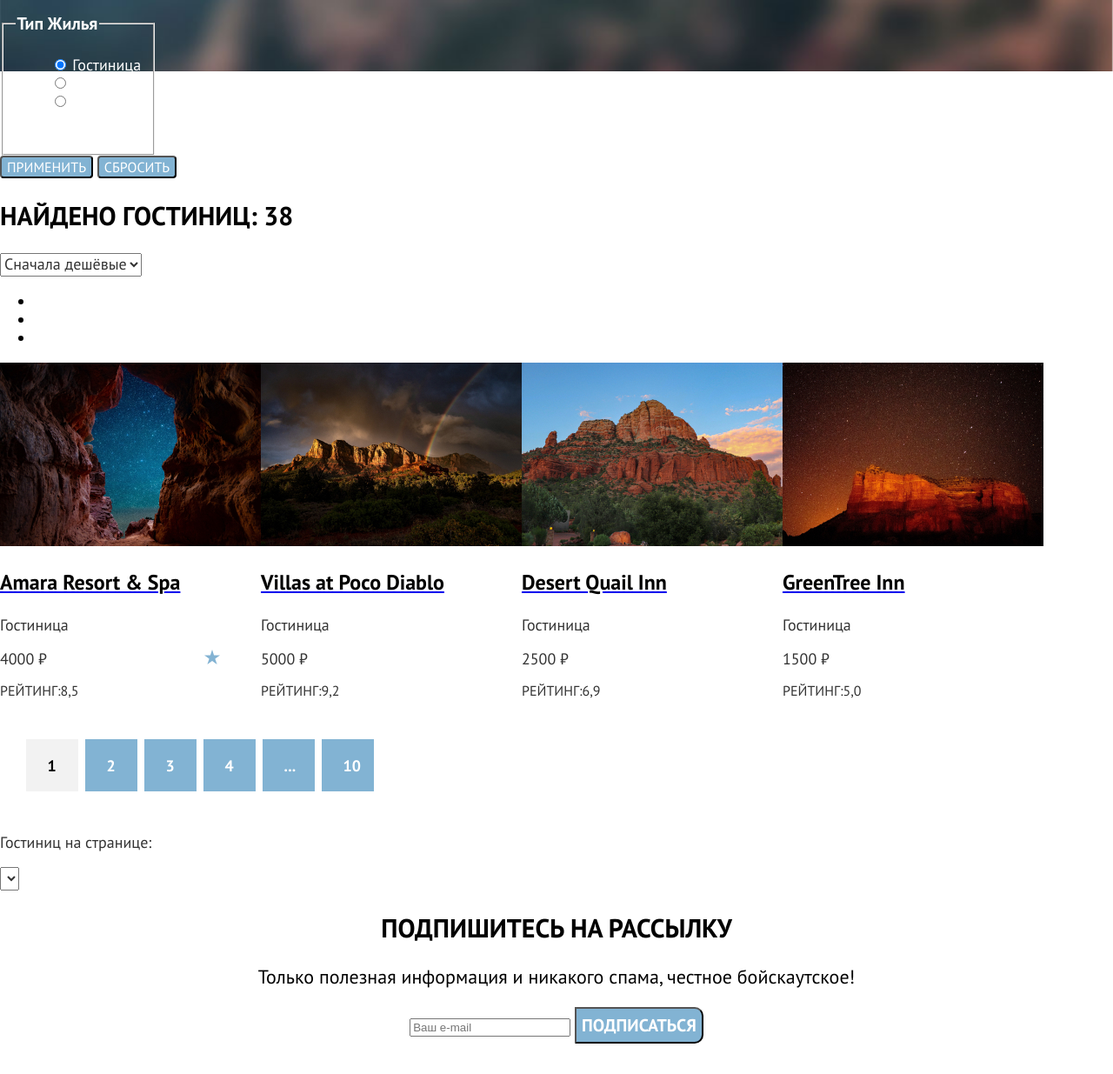
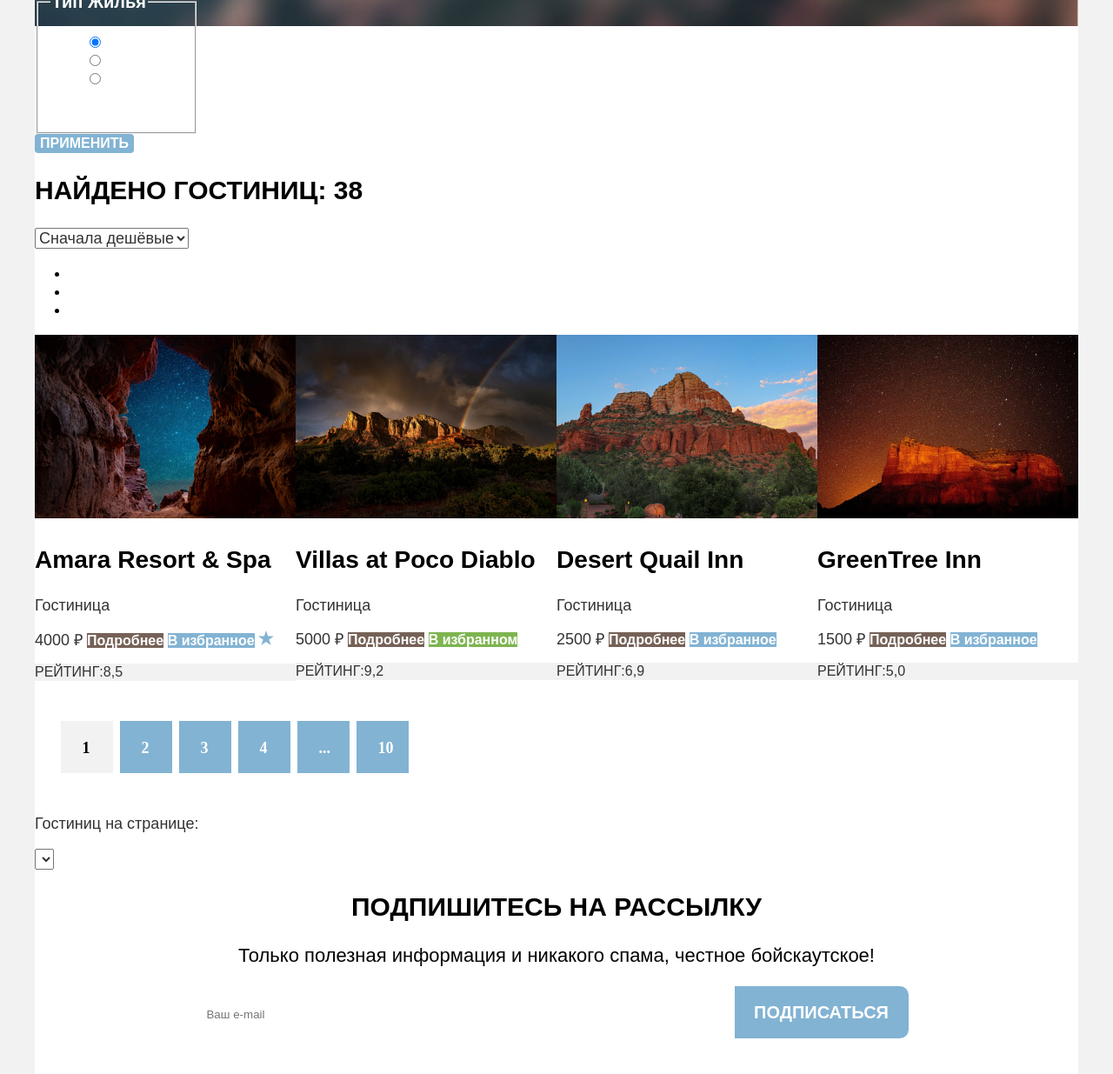
Before and after one commit to htmlacademy-htmlcss/2044267-sedona-34, a plain HTML site: page catalog.html in a window 1280 px wide. Shown: the part 554-1789 px from the top of the page at 87% size. Drawn offline with Linux system fonts and the light colour scheme.

Commit message:
grid/styles

```diff
--- a/catalog.html
+++ b/catalog.html
@@ -7,6 +7,7 @@
     <link rel="stylesheet" href="styles/styles.css" />
   </head>
   <body>
+      <div class="content">
           <header class="page-header">
               <div class="header-logo">
                   <a href="#" class="header-logo">
@@ -34,7 +35,7 @@
                         <a class="nav__link" href="#"></a>
                     </li>
                     <li>
-                <a class="nav__link" href="#">Хочу сюда!</a>
+                        <a class="nav__link__want" href="#">Хочу сюда!</a>
                     </li>
                 </ul>
             </header>
@@ -119,7 +120,7 @@
                             </li>
                         </ul>
                     </fieldset>
-            <button class="button" type="button">Применить</button>
+                    <button class="button-apply" type="button">Применить</button>
                     <button class="button" type="button">Сбросить</button>
                     <section class="catalog">
                         <h2 class="catalog-search">Найдено гостиниц: 38</h2>
@@ -153,7 +154,7 @@
                                 </a>
                                 <p class="catalog-card-place">Гостиница</p>
                                 <b class="catalog-card-price">4000 ₽</b>
-                        <a class="catalog-card-button-button" href="#">Подробнее</a>
+                                <a class="catalog-card-button-button-more" href="#">Подробнее</a>
                                 <a class="catalog-card-button-button" href="#">В избранное</a>
                                 <img class="catalog-card-star" src="/images/star.svg">
                                 <p class="catalog-card-rating">РЕЙТИНГ:8,5</p>
@@ -167,8 +168,8 @@
                                 </a>
                                 <p class="catalog-card-place">Гостиница</p>
                                 <b class="catalog-card-price">5000 ₽</b>
-                        <a class="catalog-card-button-button" href="#">Подробнее</a>
-                        <a class="catalog-card-button-button" href="#">В избранное</a>
+                                <a class="catalog-card-button-button-more" href="#">Подробнее</a>
+                                <a class="catalog-card-button-button-favourite" href="#">В избранном</a>
                                 <img class="catalog-card-star">
                                 <p class="catalog-card-rating">РЕЙТИНГ:9,2</p>
                             </li>
@@ -181,7 +182,7 @@
                                 </a>
                                 <p class="catalog-card-place">Гостиница</p>
                                 <b class="catalog-card-price">2500 ₽</b>
-                        <a class="catalog-card-button-button" href="#">Подробнее</a>
+                                <a class="catalog-card-button-button-more" href="#">Подробнее</a>
                                 <a class="catalog-card-button-button" href="#">В избранное</a>
                                 <img class="catalog-card-star">
                                 <p class="catalog-card-rating">РЕЙТИНГ:6,9</p>
@@ -195,7 +196,7 @@
                                 </a>
                                 <p class="catalog-card-place">Гостиница</p>
                                 <b class="catalog-card-price">1500 ₽</b>
-                        <a class="catalog-card-button-button" href="#">Подробнее</a>
+                                <a class="catalog-card-button-button-more" href="#">Подробнее</a>
                                 <a class="catalog-card-button-button" href="#">В избранное</a>
                                 <img class="catalog-card-star">
                                 <p class="catalog-card-rating">РЕЙТИНГ:5,0</p>
@@ -272,5 +273,6 @@
                             </a>
                         </div>
                     </footer>
+                </div>
             </body>
             </html>
--- a/styles/styles.css
+++ b/styles/styles.css
@@ -1,5 +1,5 @@
 @font-face {
-  font-family: "PT Sans";
+  font-family: "PT Sans", sans-serif;
   font-style: normal;
   font-weight: 400;
   src: url("../fonts/ptsans-400.woff2") format("woff2");
@@ -7,7 +7,7 @@
 }
 
 @font-face {
-  font-family: "PT Sans";
+  font-family: "PT Sans", sans-serif;
   font-style: normal;
   font-weight: 700;
   src: url("../fonts/ptsans-700.woff2") format("woff2");
@@ -18,6 +18,13 @@ html {
   height: 100%;
 }
 
+.content {
+  width: 1200px;
+  color: #ffffff;
+  margin-left: auto;
+  margin-right: auto;
+}
+
 body {
   margin: 0;
   display: flex;
@@ -26,7 +33,7 @@ body {
   font-size: 18px;
   line-height: 21px;
   color: #242424;
-  background-color: #e5e5e5;
+  background-color: #f2f2f2;
 }
 
 .visually-hidden {
@@ -82,6 +89,18 @@ body {
   text-transform: capitalize;
 }
 
+.nav__link__want {
+  font-family: "PT Sans", sans-serif;
+  font-style: normal;
+  font-weight: 700;
+  font-size: 16px;
+  line-height: 20px;
+  text-align: center;
+  text-decoration: none;
+  color: #ffffff;
+  background-color: #756157;
+}
+
 .navigation-list.user-menu {
   display: flex;
   flex-wrap: wrap;
@@ -128,7 +147,7 @@ body {
 } */
 
 .main {
-  font-family: "PT Sans";
+  font-family: "PT Sans", sans-serif;
   background-color: #ffffff;
   background-image: url("../images/background-main.png");
   background-repeat: no-repeat;
@@ -136,7 +155,7 @@ body {
 }
 
 .main-title {
-  font-family: "PT Sans";
+  font-family: "PT Sans", sans-serif;
   font-style: normal;
   font-weight: 700;
   font-size: 30px;
@@ -147,7 +166,7 @@ body {
 }
 
 .main-description {
-  font-family: "PT Sans";
+  font-family: "PT Sans", sans-serif;
   font-style: normal;
   font-weight: 400;
   font-size: 22px;
@@ -188,7 +207,7 @@ body {
 .advantages-description-short {
   display: flex;
   justify-content: space-between;
-  font-family: "PT Sans";
+  font-family: "PT Sans", sans-serif;
   font-weight: 400;
   font-size: 18px;
   line-height: 21px;
@@ -200,7 +219,7 @@ body {
 .advantages-description {
   display: flex;
   justify-content: space-between;
-  font-family: "PT Sans";
+  font-family: "PT Sans", sans-serif;
   font-style: normal;
   font-weight: 400;
   font-size: 18px;
@@ -250,7 +269,7 @@ body {
 .advantages-card-title {
   margin-top: 182px;
   margin-bottom: 30px;
-  font-family: "PT Sans";
+  font-family: "PT Sans", sans-serif;
   font-style: normal;
   font-weight: 700;
   font-size: 24px;
@@ -263,7 +282,7 @@ body {
 .advantages-card-description-short {
   margin-top: 30px;
   margin-bottom: 30px;
-  font-family: "PT Sans";
+  font-family: "PT Sans", sans-serif;
   font-style: normal;
   font-weight: 400;
   font-size: 18px;
@@ -274,7 +293,7 @@ body {
 
 .advantages-card-description {
   margin-top: 30px;
-  font-family: "PT Sans";
+  font-family: "PT Sans", sans-serif;
   font-style: normal;
   font-weight: 400;
   font-size: 18px;
@@ -312,7 +331,7 @@ body {
 }
 
 .interesting-title {
-  font-family: "PT Sans";
+  font-family: "PT Sans", sans-serif;
   font-style: normal;
   font-weight: 700;
   font-size: 30px;
@@ -324,7 +343,7 @@ body {
 }
 
 .interesting-description {
-  font-family: "PT Sans";
+  font-family: "PT Sans", sans-serif;
   font-style: normal;
   font-weight: 400;
   font-size: 22px;
@@ -335,7 +354,7 @@ body {
 }
 
 .interesting-link {
-  font-family: "PT Sans";
+  font-family: "PT Sans", sans-serif;
   font-style: normal;
   font-weight: 700;
   font-size: 20px;
@@ -349,7 +368,7 @@ body {
 }
 
 .newsletter {
-  font-family: "PT Sans";
+  font-family: "PT Sans", sans-serif;
   color: #ffffff;
   background-color: #82b3d3;
   text-align: center;
@@ -359,7 +378,7 @@ body {
 }
 
 .newsletter-title {
-  font-family: "PT Sans";
+  font-family: "PT Sans", sans-serif;
   font-style: normal;
   font-weight: 700;
   font-size: 30px;
@@ -369,7 +388,7 @@ body {
 }
 
 .newsletter-description {
-  font-family: "PT Sans";
+  font-family: "PT Sans", sans-serif;
   font-style: normal;
   font-weight: 400;
   font-size: 22px;
@@ -378,26 +397,39 @@ body {
   color: #ffffff;
 }
 
+.field {
+  width: 600px;
+  height: 60px;
+  color: #000000;
+  border-radius: 10px 0px 0px 10px;
+  border: none;
+}
+
 .placeholder {
-  font-family: "PT Sans";
+  font-family: "PT Sans", sans-serif;
   font-style: normal;
   font-weight: 400;
   font-size: 18px;
   line-height: 21px;
   color: #000000;
+  background-color: #f2f2f2;
 }
 
 .button-newsletter-button {
-  font-family: "PT Sans";
-  font-style: normal;
+  font-family: "PT Sans", sans-serif;
+  font-style: bold;
   font-weight: 700;
   font-size: 20px;
   line-height: 36px;
   text-align: center;
   text-transform: uppercase;
+  border: none;
+  border-color: #82b3d3;
   color: #ffffff;
   background-color: #82b3d3;
   border-radius: 0px 10px 10px 0px;
+  width: 200px;
+  height: 60px;
 }
 
 .footer {
@@ -416,10 +448,8 @@ body {
 }
 
 .footer-contacts {
-  font-family: "PT Sans Narrow", sans-serif;
+  font-family: "PT Sans", sans-serif;
   font-size: 40px;
-  line-height: 40px;
-  font-weight: bold;
   text-align: center;
   color: #000000;
   background-color: #ffffff;
@@ -488,7 +518,7 @@ body {
 }
 
 span {
-  font-family: "PT Sans";
+  font-family: "PT Sans", sans-serif;
   font-style: normal;
   font-weight: 400;
   font-size: 16px;
@@ -521,7 +551,7 @@ span {
 }
 
 .catalog-filter-title {
-  font-family: "PT Sans";
+  font-family: "PT Sans", sans-serif;
   font-style: normal;
   font-weight: 700;
   font-size: 20px;
@@ -530,7 +560,7 @@ span {
 }
 
 .control {
-  font-family: "PT Sans";
+  font-family: "PT Sans", sans-serif;
   font-style: normal;
   font-weight: 400;
   font-size: 18px;
@@ -539,7 +569,7 @@ span {
 }
 
 .control-input {
-  font-family: "PT Sans";
+  font-family: "PT Sans", sans-serif;
   font-style: normal;
   font-weight: 400;
   font-size: 18px;
@@ -547,8 +577,18 @@ span {
   color: #ffffff;
 }
 
-.button {
-  font-family: "PT Sans";
+.catalog-search {
+  font-family: "PT Sans", sans-serif;
+  font-style: normal;
+  font-weight: 700;
+  font-size: 30px;
+  line-height: 36px;
+  text-transform: uppercase;
+  color: #000000;
+}
+
+.button-apply {
+  font-family: "PT Sans", sans-serif;
   font-style: normal;
   font-weight: 700;
   font-size: 16px;
@@ -558,30 +598,22 @@ span {
   color: #ffffff;
   background: #82b3d3;
   border-radius: 4px;
+  border: none;
 }
 
 .button {
-  font-family: "PT Sans";
-  font-style: normal;
+  font-family: "PT Sans", sans-serif;
   font-weight: 400;
   font-size: 16px;
   line-height: 20px;
   text-align: center;
   color: #ffffff;
-}
-
-.catalog-search {
-  font-family: "PT Sans";
-  font-style: normal;
-  font-weight: 700;
-  font-size: 30px;
-  line-height: 36px;
-  text-transform: uppercase;
-  color: #000000;
+  border: none;
+  background-color: #ffffff;
 }
 
 .select-control {
-  font-family: "PT Sans";
+  font-family: "PT Sans", sans-serif;
   font-style: normal;
   font-weight: 400;
   font-size: 18px;
@@ -595,8 +627,9 @@ span {
   padding: 0;
 }
 
-.catalog-title {
-  font-family: "PT Sans";
+.catalog-title-link {
+  font-family: "PT Sans", sans-serif;
+  text-decoration: none;
   font-style: normal;
   font-weight: 700;
   font-size: 24px;
@@ -605,7 +638,7 @@ span {
 }
 
 .catalog-card-place {
-  font-family: "PT Sans";
+  font-family: "PT Sans", sans-serif;
   font-style: normal;
   font-weight: 400;
   font-size: 18px;
@@ -615,7 +648,7 @@ span {
 }
 
 .catalog-card-price {
-  font-family: "PT Sans";
+  font-family: "PT Sans", sans-serif;
   font-style: normal;
   font-weight: 400;
   font-size: 18px;
@@ -624,26 +657,53 @@ span {
 }
 
 .catalog-card-button-button {
-  font-family: "PT Sans";
+  font-family: "PT Sans", sans-serif;
   font-style: normal;
   font-weight: 700;
   font-size: 16px;
   line-height: 20px;
   align-items: center;
+  text-decoration: none;
   color: #ffffff;
+  background-color: #82b3d3;
+}
+
+.catalog-card-button-button-favourite {
+  font-family: "PT Sans", sans-serif;
+  font-style: normal;
+  font-weight: 700;
+  font-size: 16px;
+  line-height: 20px;
+  text-align: center;
+  text-decoration: none;
+  color: #ffffff;
+  background-color: #7db54f;
+}
+
+.catalog-card-button-button-more {
+  font-family: "PT Sans", sans-serif;
+  font-style: normal;
+  font-weight: 700;
+  font-size: 16px;
+  line-height: 20px;
+  text-align: center;
+  text-decoration: none;
+  color: #ffffff;
+  background-color: #756157;
 }
 
 .catalog-card-rating {
-  font-family: "PT Sans";
+  font-family: "PT Sans", sans-serif;
   font-style: normal;
   font-weight: 400;
   font-size: 16px;
   line-height: 20px;
   color: #333333;
+  background-color: #f2f2f2;
 }
 
 .view {
-  font-family: "PT Sans";
+  font-family: "PT Sans", sans-serif;
   font-style: normal;
   font-weight: 400;
   font-size: 18px;
@@ -694,7 +754,7 @@ span {
 }
 
 .newsletter-catalog {
-  font-family: "PT Sans";
+  font-family: "PT Sans", sans-serif;
   text-align: center;
   color: #000000;
   background-color: #ffffff;
@@ -703,7 +763,7 @@ span {
 }
 
 .newsletter-catalog-title {
-  font-family: "PT Sans";
+  font-family: "PT Sans", sans-serif;
   font-style: normal;
   font-weight: 700;
   font-size: 30px;
@@ -713,10 +773,45 @@ span {
 }
 
 .newsletter-catalog-description {
-  font-family: "PT Sans";
+  font-family: "PT Sans", sans-serif;
   font-style: normal;
   font-weight: 400;
   font-size: 22px;
   line-height: 26px;
   color: #000000;
 }
+
+.field {
+  width: 600px;
+  height: 60px;
+  color: #000000;
+  border-radius: 10px 0px 0px 10px;
+  border: none;
+}
+
+.placeholder {
+  font-family: "PT Sans", sans-serif;
+  font-style: normal;
+  font-weight: 400;
+  font-size: 18px;
+  line-height: 21px;
+  color: #000000;
+  background-color: #f2f2f2;
+}
+
+.button-newsletter-button {
+  font-family: "PT Sans", sans-serif;
+  font-style: bold;
+  font-weight: 700;
+  font-size: 20px;
+  line-height: 36px;
+  text-align: center;
+  text-transform: uppercase;
+  border: none;
+  border-color: #82b3d3;
+  color: #ffffff;
+  background-color: #82b3d3;
+  border-radius: 0px 10px 10px 0px;
+  width: 200px;
+  height: 60px;
+}
```
Also changed, not shown: index.html (+5 -2 lines). Lines whose indentation alone changed are shown as unchanged.
